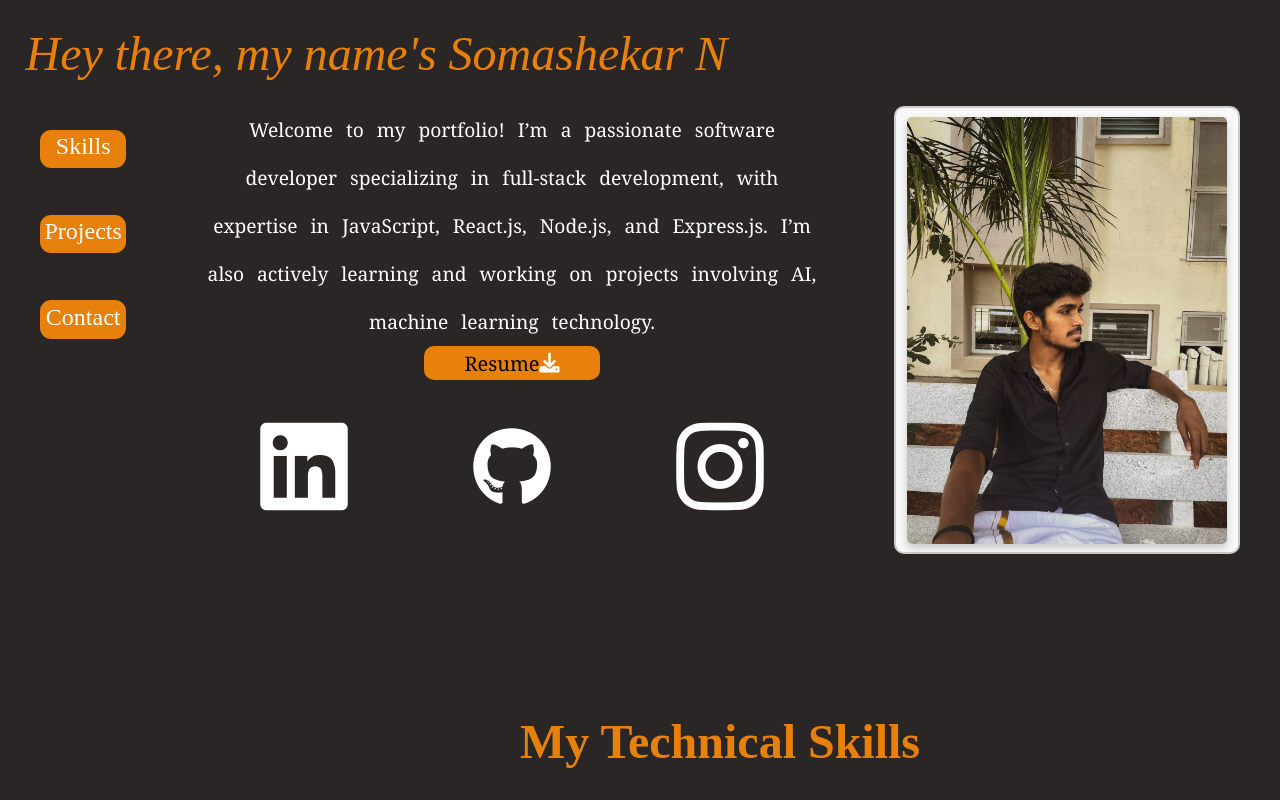
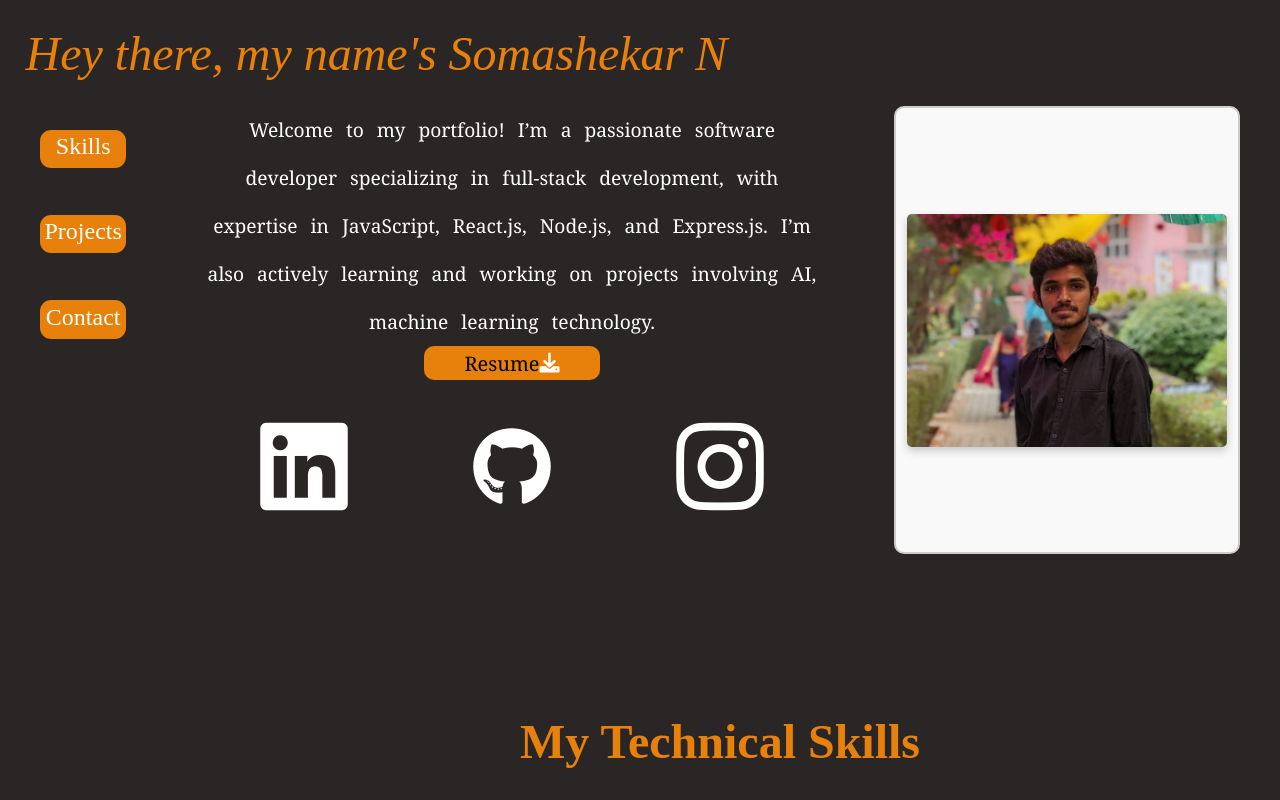
Before and after one commit to soma33333/Portfolio-soma, a website: page index.html in a window 1280 px wide. Shown: the top 800 px of the page. Drawn offline with nearby package versions, Linux system fonts and the light colour scheme.

Commit message:
changed-pic

```diff
--- a/index.html
+++ b/index.html
@@ -44,7 +44,7 @@
                         </div>
                     </div>
                     <div class="pic" id="pic">
-                        <img src="images/soma-pic.jpg" >
+                        <img src="images/portfolio-pic.jpeg" >
                     </div>
                 </div>
 
```
Also changed, not shown: images/portfolio-pic.jpeg (added), images/soma-pic.jpg (deleted).
